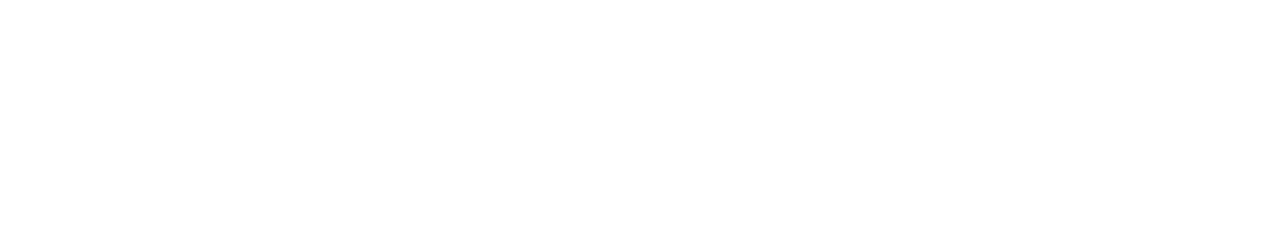
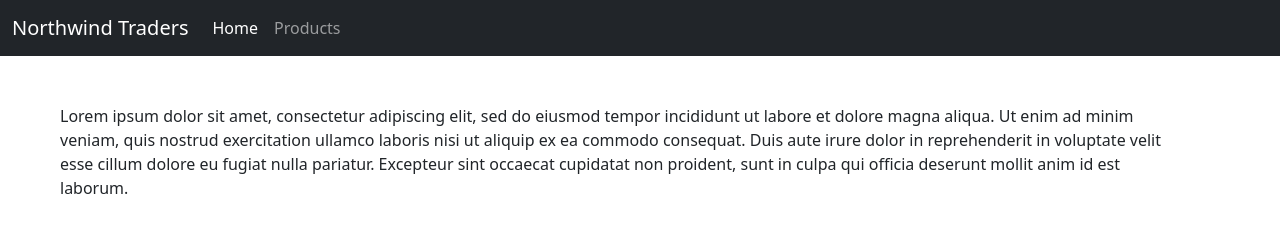
Before and after one commit to gdzierzon/yearup-northwind-team-2, a plain HTML site: page northwind-traders-website/index.html in a window 1280 px wide. Drawn offline with nearby package versions, Linux system fonts and the light colour scheme.

Commit message:
homepage done

```diff
--- a/northwind-traders-website/index.html
+++ b/northwind-traders-website/index.html
@@ -4,10 +4,32 @@
     <meta charset="UTF-8">
     <meta name="viewport" content="width=device-width, initial-scale=1.0">
     <title>Northwind Traders</title>
-
+    <link href="https://cdn.jsdelivr.net/npm/bootstrap@5.3.2/dist/css/bootstrap.min.css" rel="stylesheet" integrity="sha384-T3c6CoIi6uLrA9TneNEoa7RxnatzjcDSCmG1MXxSR1GAsXEV/Dwwykc2MPK8M2HN" crossorigin="anonymous">
     <link rel="stylesheet" href="css/style.css">
 </head>
 <body>
+    <nav class="navbar navbar-expand-lg bg-dark" data-bs-theme="dark">
+        <div class="container-fluid">
+          <a class="navbar-brand" href="#">Northwind Traders</a>
+          <button class="navbar-toggler" type="button" data-bs-toggle="collapse" data-bs-target="#navbarColor02" aria-controls="navbarColor02" aria-expanded="false" aria-label="Toggle navigation">
+            <span class="navbar-toggler-icon"></span>
+          </button>
+          <div class="collapse navbar-collapse" id="navbarColor02">
+            <ul class="navbar-nav me-auto">
+              <li class="nav-item">
+                <a class="nav-link active" href="#">Home
+                  <span class="visually-hidden">(current)</span>
+                </a>
+              </li>
+              <li class="nav-item">
+                <a class="nav-link" href="products.html">Products</a>
+              </li>
+      </nav>
 
+      <main class="container m-5">
+        <p>Lorem ipsum dolor sit amet, consectetur adipiscing elit, sed do eiusmod tempor incididunt ut labore et dolore magna aliqua. Ut enim ad minim veniam, quis nostrud exercitation ullamco laboris nisi ut aliquip ex ea commodo consequat. Duis aute irure dolor in reprehenderit in voluptate velit esse cillum dolore eu fugiat nulla pariatur. Excepteur sint occaecat cupidatat non proident, sunt in culpa qui officia deserunt mollit anim id est laborum.</p>
+      </main>
+
+      <script src="https://cdn.jsdelivr.net/npm/bootstrap@5.3.2/dist/js/bootstrap.bundle.min.js" integrity="sha384-C6RzsynM9kWDrMNeT87bh95OGNyZPhcTNXj1NW7RuBCsyN/o0jlpcV8Qyq46cDfL" crossorigin="anonymous"></script>
 </body>
 </html>
```
Also changed, not shown: northwind-traders-website/products.html (added).
